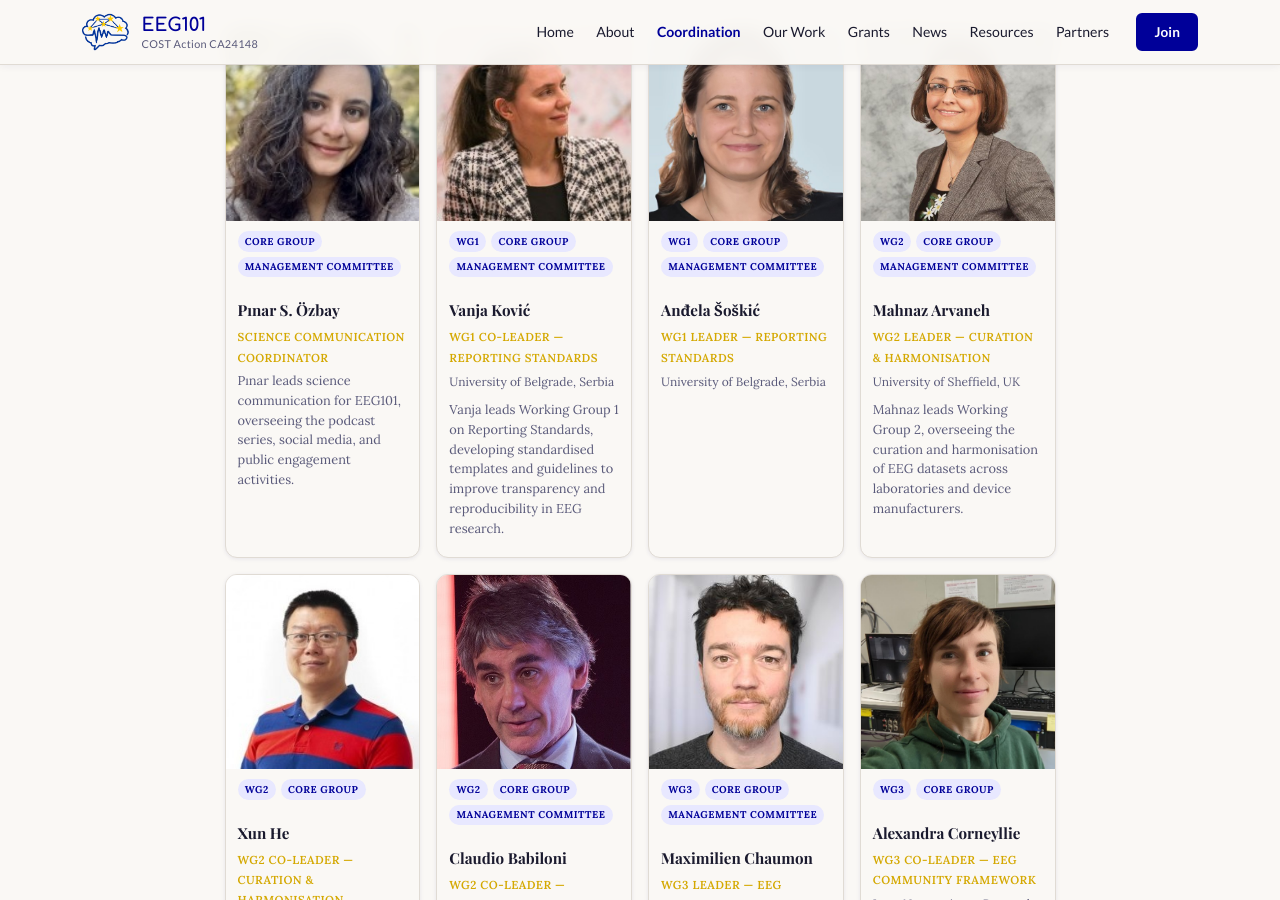
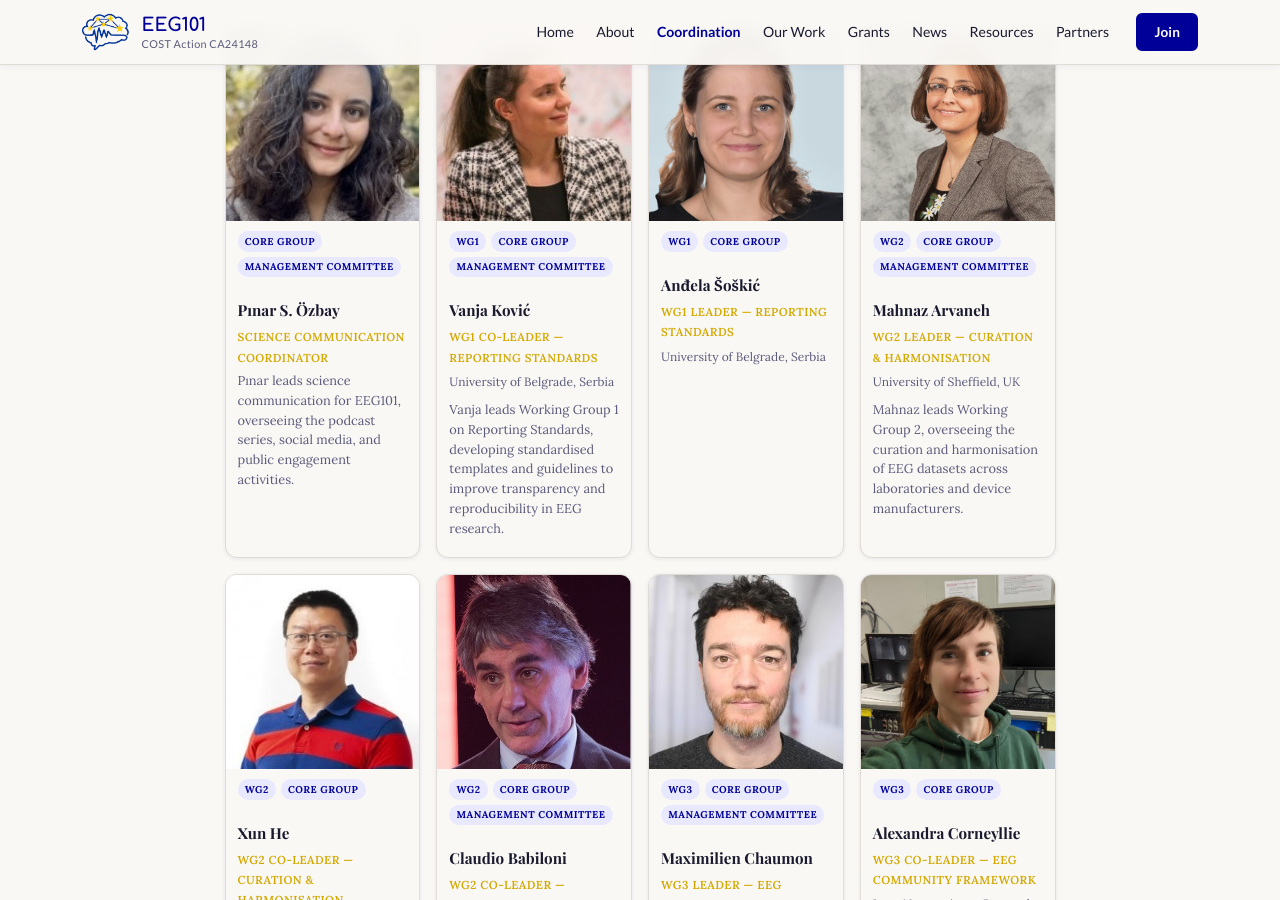
Before and after one commit to mcvinding/website-1, a Jekyll site: the page built from coordination.md, in a window 1280 px wide and 900 px high, scrolled down 1006 px. Built offline with Jekyll 4.4.1, drawn with Linux system fonts in a browser that asks for light colours.

Commit message:
Update profile: remove Management Committee tag from Anđela Šoškić

```diff
--- a/_data/people.yml
+++ b/_data/people.yml
@@ -111,7 +111,7 @@
   orcid: ""
   image: "/assets/images/people/andjela.jpg"
   bio: ""
-  tags: [WG1, Core Group, Management Committee]
+  tags: [WG1, Core Group]
   order: 7
 
 - id: mahnaz
```
